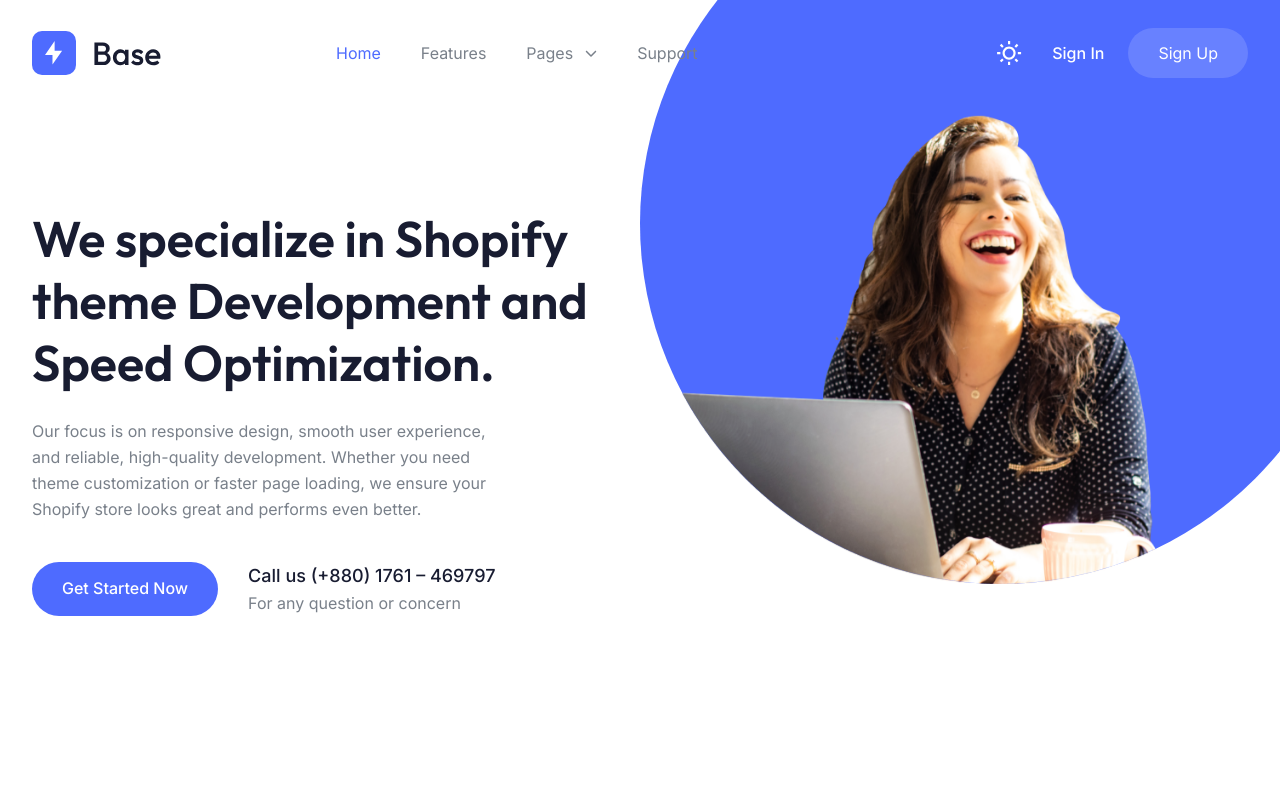
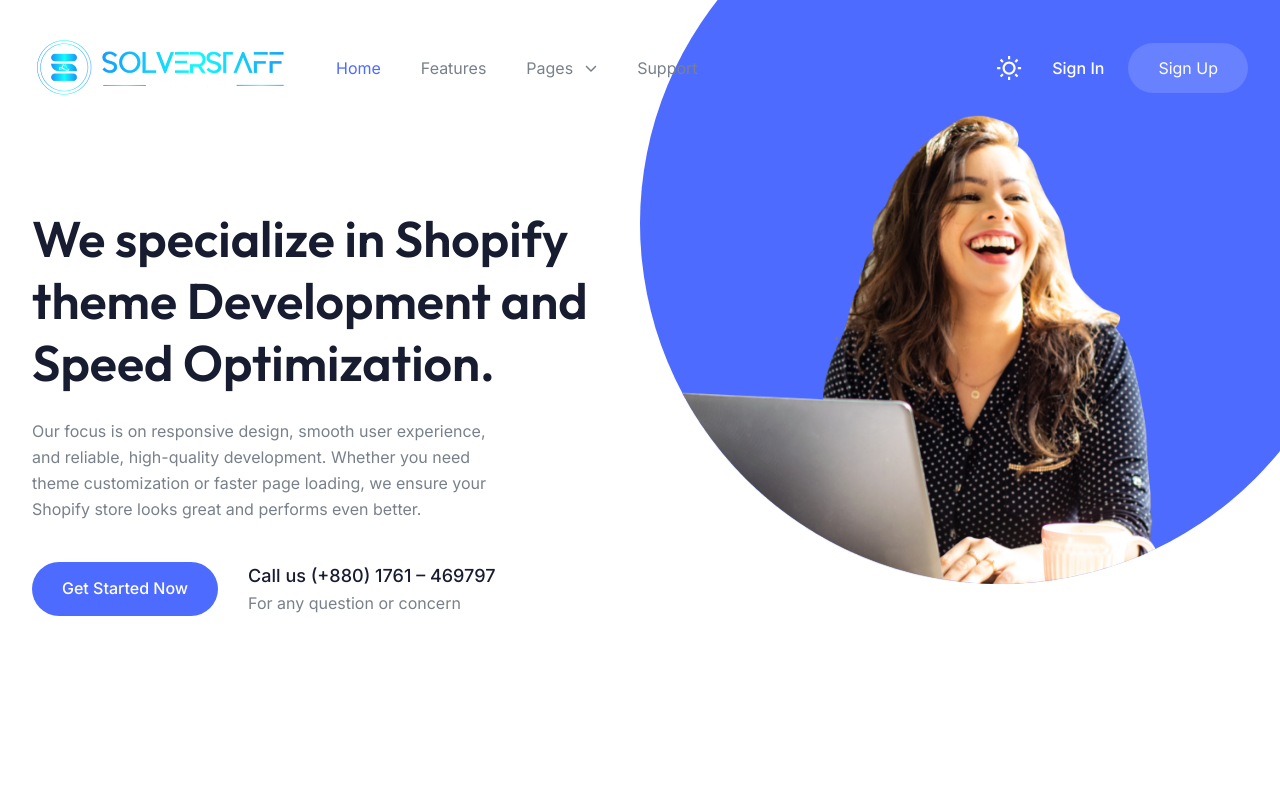
Before and after one commit to titu9797/solver-staff, a plain HTML site: page index.html in a window 1280 px wide. Shown: the top 800 px of the page. Drawn offline with Linux system fonts and the light colour scheme.

Commit message:
Update index.html

```diff
--- a/index.html
+++ b/index.html
@@ -22,7 +22,7 @@
   <div class="bb ze ki xn 2xl:ud-px-0 oo wf yf i">
     <div class="vd to/4 tc wf yf">
       <a href="index.html">
-        <img class="om" src="images/logo-light.svg" alt="Logo Light" />
+        <img class="om" src="images/logo-1.png" alt="Logo Light" />
         <img class="xc nm" src="images/logo-dark.svg" alt="Logo Dark" />
       </a>
 
```
